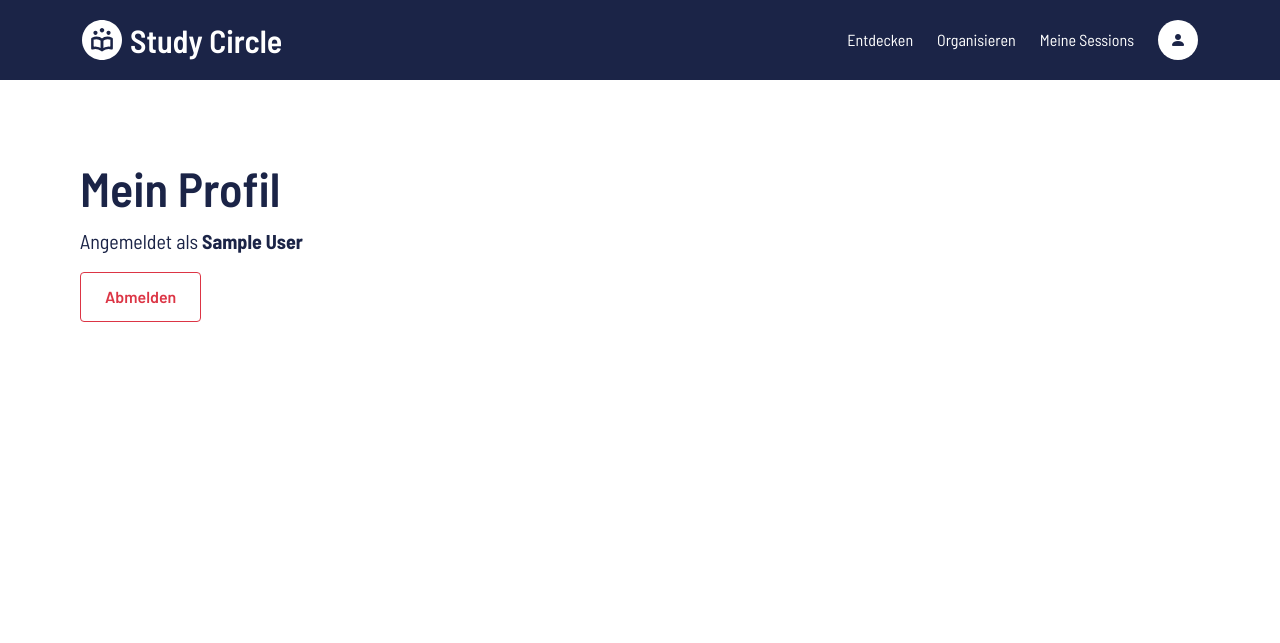
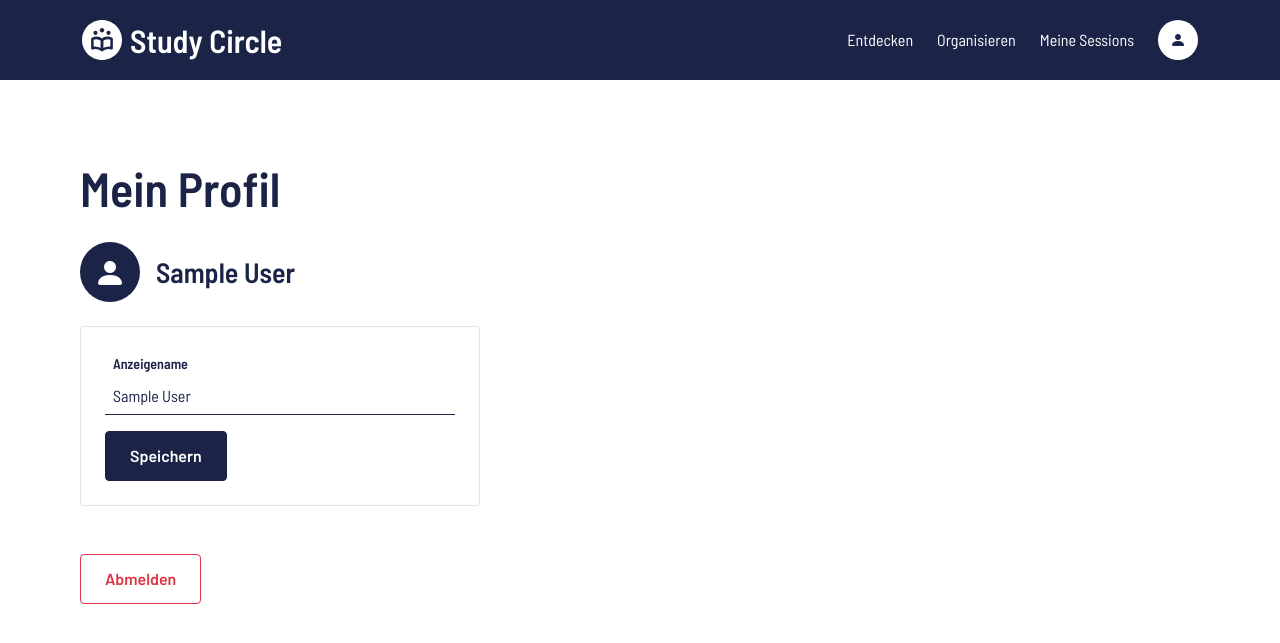
Before and after one commit to JCM444/WebApp, a Flask app: page /profile in a window 1280 px wide. Shown: the top 643 px of the page. Run offline with Flask 3, Linux system fonts and the light colour scheme; a user stored in the database is signed in; tables that the repository leaves empty hold one stand-in row (values such as "Sample post"); some libraries are stand-ins or nearby versions.

Commit message:
make display name editable in profile page

```diff
--- a/features/identity/routes.py
+++ b/features/identity/routes.py
@@ -95,7 +95,15 @@ def logout():
     session.clear()
     return redirect(url_for("index"))
 
-@bp.get("/profile")
+@bp.route("/profile", methods=["GET", "POST"])
 def profile():
     user = User.query.filter_by(id=session.get("user_id")).first()
-    return render_template("profile.html", user=user)
+
+    form = DisplayNameForm(obj=user)
+    form.submit.label.text = "Speichern"
+    if form.validate_on_submit():
+        user.display_name = form.display_name.data.strip()
+        db.session.commit()
+        return redirect(url_for("identity.profile"))
+
+    return render_template("profile.html", user=user, form=form)
--- a/templates/profile.html
+++ b/templates/profile.html
@@ -1,13 +1,21 @@
 {% extends "base.html" %}
+{% from "bootstrap5/form.html" import render_form %}
 
 {% block title %}Mein Profil – Study Circle{% endblock %}
 
 {% block content %}
-  <h1 class="display-5 fw-semibold text-primary">Mein Profil</h1>
+  <h1 class="display-5 fw-semibold text-primary mb-4">Mein Profil</h1>
 
-  <p class="fs-5 text-primary">
-    Angemeldet als <strong>{{ user.display_name }}</strong>
-  </p>
+  <div class="d-flex align-items-center gap-3 mb-4">
+    <span class="avatar bg-primary text-white fs-2" style="--avatar-size: 60px">
+      <i class="bi bi-person-fill"></i>
+    </span>
+    <span class="fs-3 fw-semibold text-primary">{{ user.display_name }}</span>
+  </div>
+
+  <div class="border rounded-1 p-4 mb-5" style="max-width: 400px">
+    {{ render_form(form) }}
+  </div>
 
   <form method="post" action="{{ url_for('identity.logout') }}">
     <button type="submit" class="btn btn-outline-danger">
```
